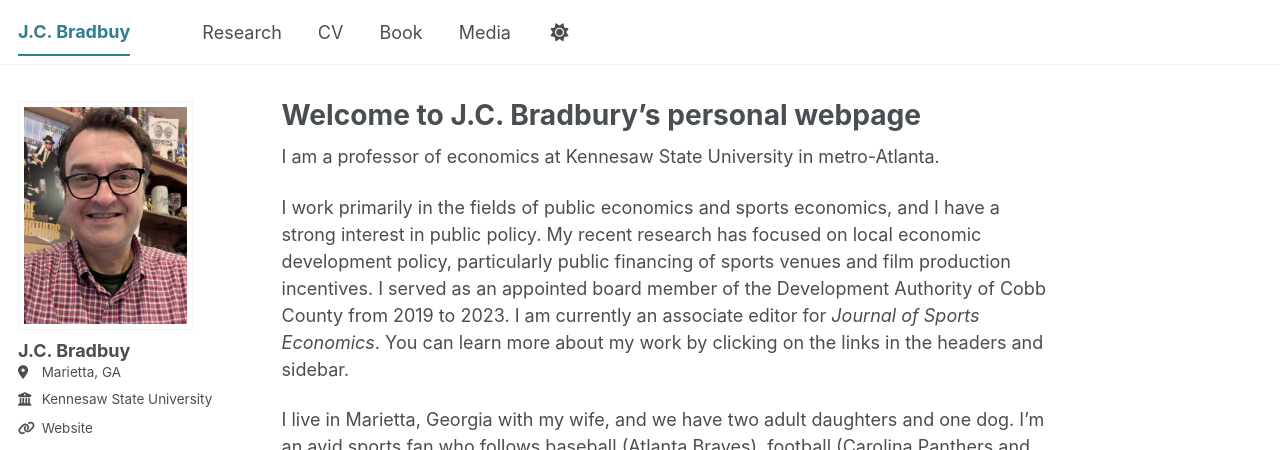
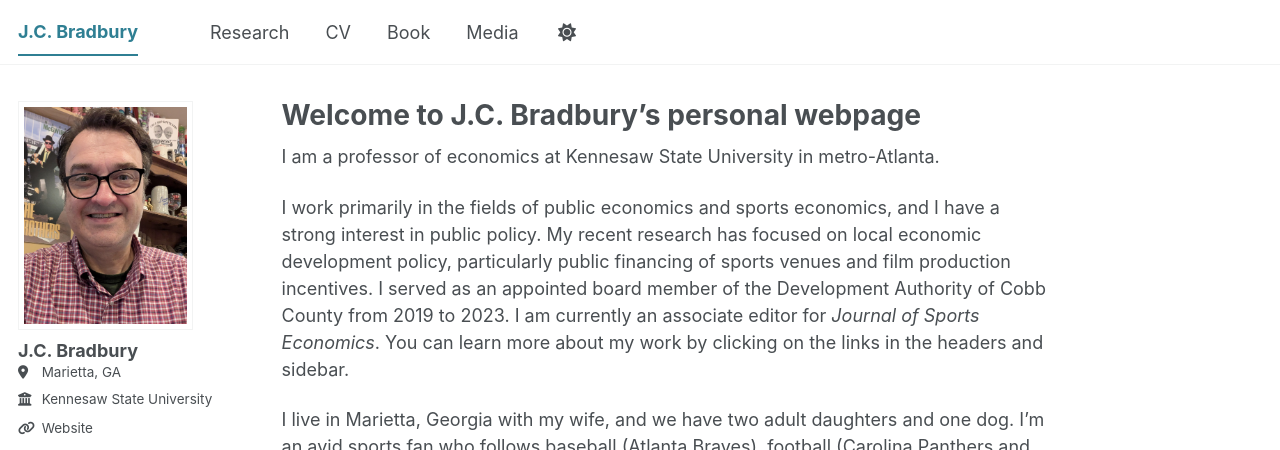
Before and after one commit to jcbradbury/jcbradbury.github.io, a Jekyll site: the page built from _pages/about.md, in a window 1280 px wide. Shown: the top 450 px of the page. Built offline with Jekyll 4.4.1, drawn with Linux system fonts in a browser that asks for light colours; some web fonts are replaced; a script bundle is joined from its source files by our own code; library files that are not in the unit come from our copies.

Commit message:
Update _config.yml

```diff
--- a/_config.yml
+++ b/_config.yml
@@ -9,7 +9,7 @@
 # Basic Site Settings
 locale                   : "en-US"
 site_theme               : "default" # The available themes options are "default", "air", "sunrise", "mint", "dirt" and "contrast"
-title                    : "J.C. Bradbuy"
+title                    : "J.C. Bradbury"
 title_separator          : "-"
 name                     : &name "J.C. Bradbury"
 description              : &description "Professor of Economics"   # Update this with a general description of your site, this is the default if not overridden by a page
@@ -25,7 +25,7 @@ repository               : "jcbradbury.github.io"
 author:
   # Biographic information
   avatar           : "jc_head_noblur.jpg"
-  name             : "J.C. Bradbuy"
+  name             : "J.C. Bradbury"
   pronouns         : # example: "she/her"
   bio              : # "Short biography for the left-hand sidebar"
   location         : "Marietta, GA"
```
